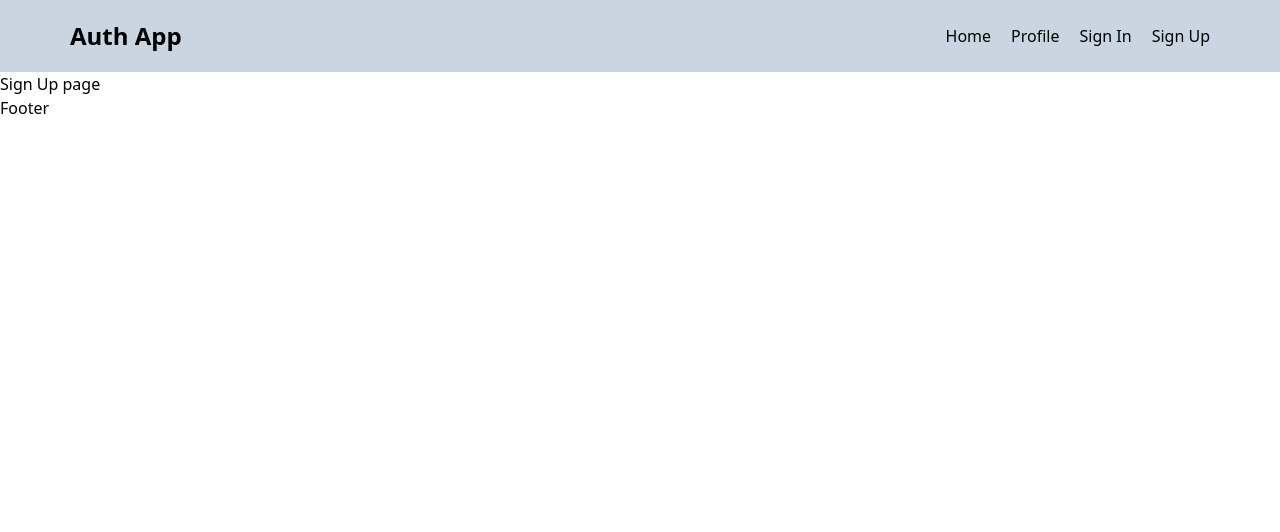
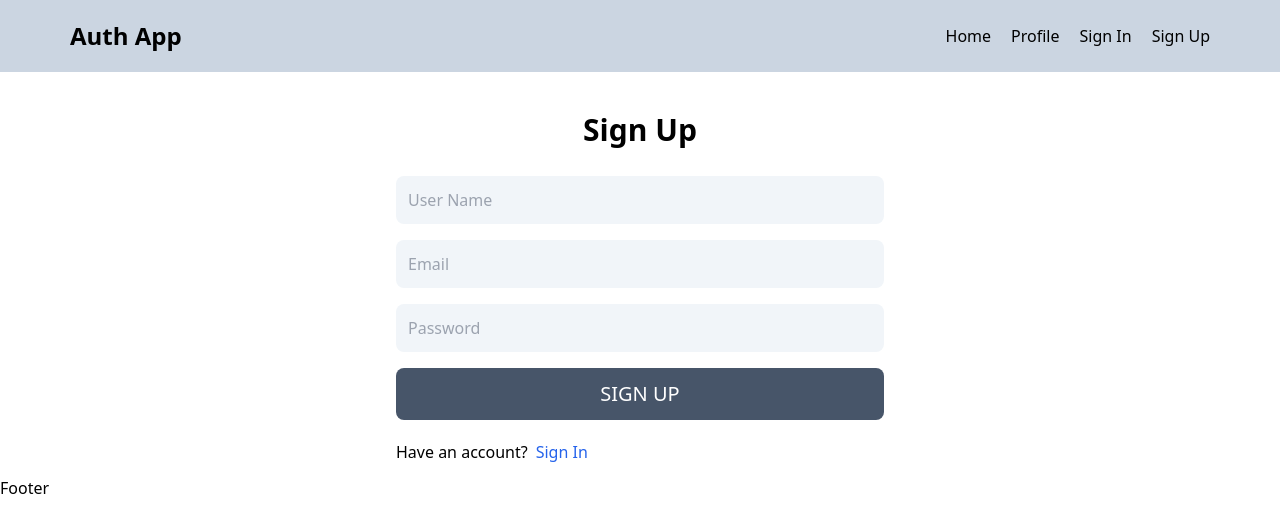
Before and after one commit to minarhossain/Authentication-Application, a React (Vite) app in the folder frontend/: page /sign-up in a window 1280 px wide. Shown: the top 532 px of the page. Built offline with nearby package versions, Linux system fonts and the light colour scheme.

Commit message:
complete sign up and sign in page

```diff
--- a/frontend/src/pages/SignIn.jsx
+++ b/frontend/src/pages/SignIn.jsx
@@ -1,9 +1,26 @@
 import React from 'react';
+import { Link } from 'react-router-dom';
 
 const SignIn = () => {
     return (
-        <div>
-            <h1>Sign In page</h1>
+        <div className="p-3 max-w-lg mx-auto">
+            <h1 className="text-3xl text-center font-semibold my-7">Sign In</h1>
+            <form className='flex flex-col gap-4 '>
+
+                <input type="text" placeholder="Email" id="email" className="bg-slate-100 p-3 rounded-lg" />
+
+                <input type="text" placeholder="Password" id="password" className="bg-slate-100 p-3 rounded-lg" />
+
+                <button className='bg-slate-600 text-white rounded-lg p-3 uppercase text-xl hover:opacity-95 disabled:opacity-80'>Sign In</button>
+            </form>
+
+            <div className='flex gap-2 mt-5'>
+                <p> Don't have an account?</p>
+                <Link to='/sign-up'>
+                    <span className='text-blue-600'>Sign Up</span>
+                </Link>
+
+            </div>
         </div>
     );
 };
--- a/frontend/src/pages/SignUp.jsx
+++ b/frontend/src/pages/SignUp.jsx
@@ -1,9 +1,26 @@
-import React from 'react';
+import { Link } from 'react-router-dom';
 
 const SignUp = () => {
     return (
-        <div>
-            <h1>Sign Up page</h1>
+        <div className="p-3 max-w-lg mx-auto">
+            <h1 className="text-3xl text-center font-semibold my-7">Sign Up</h1>
+            <form className='flex flex-col gap-4 '>
+                <input type="text" placeholder="User Name" id="username" className="bg-slate-100 p-3 rounded-lg" />
+
+                <input type="text" placeholder="Email" id="email" className="bg-slate-100 p-3 rounded-lg" />
+
+                <input type="text" placeholder="Password" id="password" className="bg-slate-100 p-3 rounded-lg" />
+
+                <button className='bg-slate-600 text-white rounded-lg p-3 uppercase text-xl hover:opacity-95 disabled:opacity-80'>Sign Up</button>
+            </form>
+
+            <div className='flex gap-2 mt-5'>
+                <p>Have an account?</p>
+                <Link to='/sign-in'>
+                    <span className='text-blue-600'>Sign In</span>
+                </Link>
+
+            </div>
         </div>
     );
 };
```
